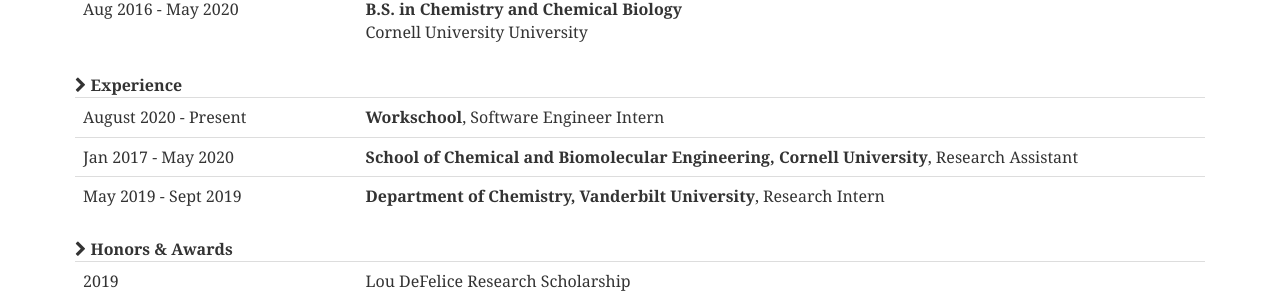
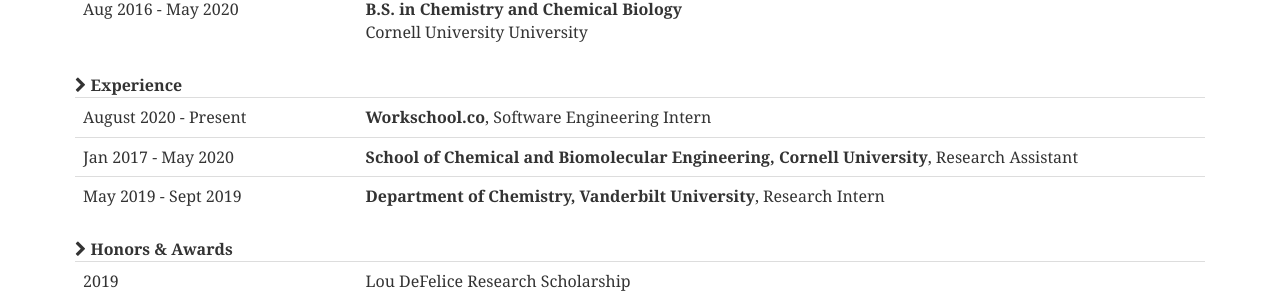
Before and after one commit to Antwi007/Antwi007.github.io, a Jekyll site: the page built from index.markdown, in a window 1280 px wide. Shown: the part 998-1297 px from the top of the page. Built offline with Jekyll 4.4.1, drawn with Linux system fonts in a browser that asks for light colours; nearby versions of some CDN libraries; the list of posts is cut into pages by our own code.

Commit message:
Resume Update

```diff
--- a/_includes/resume.md
+++ b/_includes/resume.md
@@ -1,4 +1,5 @@
 <i class="fa fa-chevron-right"></i><strong>Education</strong>
+
 <table class="table table-hover">
   <tr>
     <td class="col-md-3">Aug 2016 - May 2020</td>
@@ -9,13 +10,13 @@
     </td>
 </table>
 
+<i class="fa fa-chevron-right"></i> <strong>Experience</strong>
 
-<i class="fa fa-chevron-right"></i> <strong>Experience</strong>
 <table class="table table-hover">
 
 <tr>
   <td class='col-md-3'>August 2020 - Present</td>
-  <td><strong>Workschool</strong>, Software Engineer Intern</td>
+  <td><strong>Workschool.co</strong>, Software Engineering Intern</td>
 </tr>
 
 <tr>
@@ -33,6 +34,7 @@
 </table>
 
 <i class="fa fa-chevron-right"></i> <strong>Honors & Awards</strong>
+
 <table class="table table-hover">
 <tr>
   <td class='col-md-3'>2019</td>
@@ -51,6 +53,7 @@
 </table>
 
 <i class="fa fa-chevron-right"></i> <strong>Skills</strong>
+
 <table class="table table-hover">
 <tr>
   <td class='col-md-3'>Languages</td>
```
